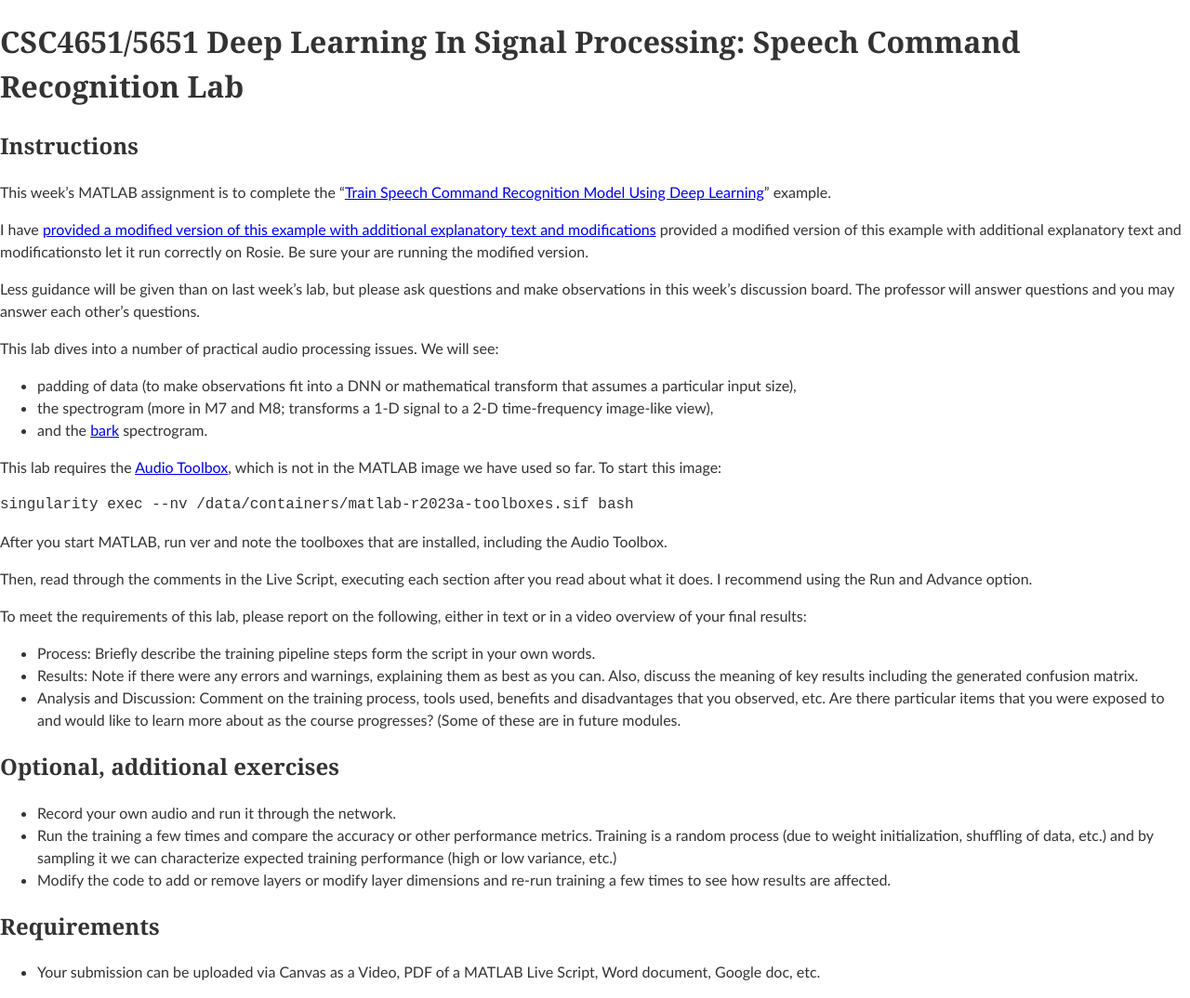
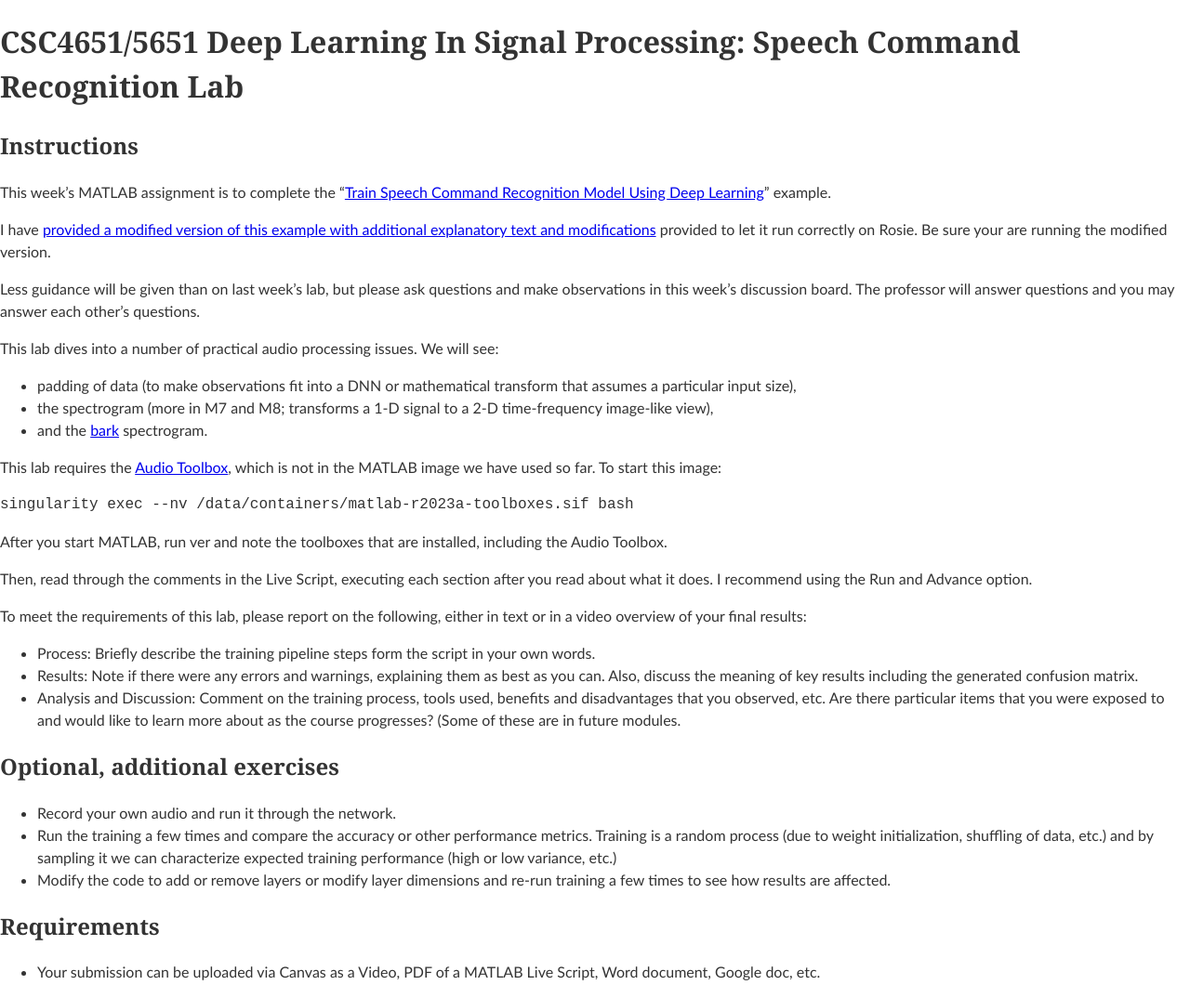
Before and after one commit to edurant/edurant.github.io, a Jekyll site: the page built from courses/csc4651/speechRecognitionLab.md, in a window 1280 px wide. Shown: the whole page at 93% size. Built offline with Jekyll 4.4.1, drawn with Linux system fonts in a browser that asks for light colours; our own code applies the rules of GitHub Pages for plain Markdown files.

Commit message:
csc4651: doubled words on assignment

```diff
--- a/courses/csc4651/speechRecognitionLab.md
+++ b/courses/csc4651/speechRecognitionLab.md
@@ -5,7 +5,7 @@
 ## Instructions
 This week's MATLAB assignment is to complete the “[Train Speech Command Recognition Model Using Deep Learning](https://www.mathworks.com/help/deeplearning/ug/deep-learning-speech-recognition.html)” example.
 
-I have [provided a modified version of this example with additional explanatory text and modifications](speechRecognition.mlx) provided a modified version of this example with additional explanatory text and modificationsto let it run correctly on Rosie. Be sure your are running the modified version.
+I have [provided a modified version of this example with additional explanatory text and modifications](speechRecognition.mlx) provided to let it run correctly on Rosie. Be sure your are running the modified version.
 
 Less guidance will be given than on last week's lab, but please ask questions and make observations in this week's discussion board. The professor will answer questions and you may answer each other's questions.
 
```
